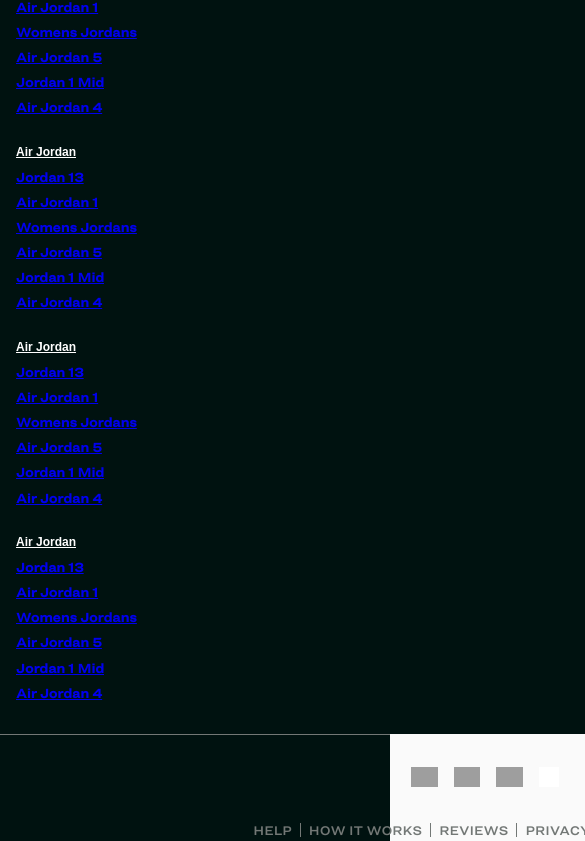
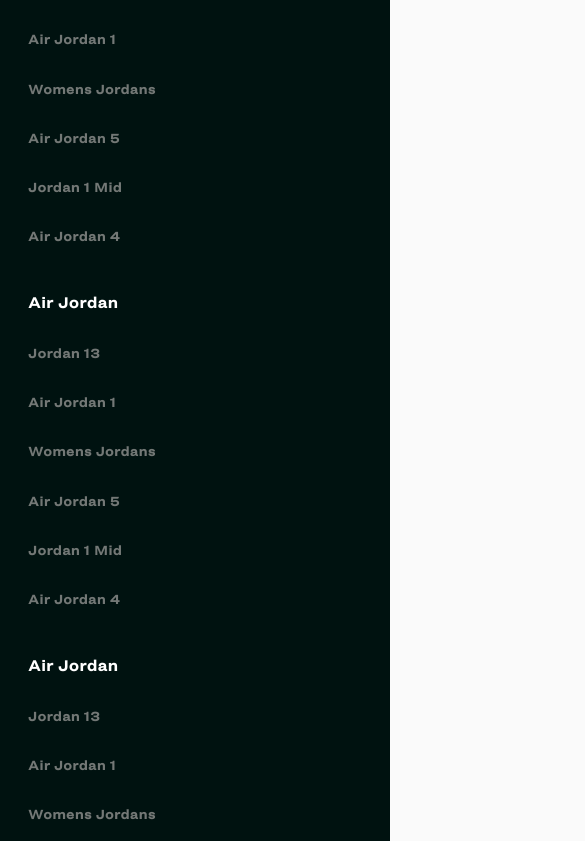
Before and after one commit to Ngxba/projectX-FrontEnd, a React (Create React App) app: page / in a window 390 px wide. Shown: the part 3438-4279 px from the top of the page, 585 px wide, since content can reach past the window. Built offline with nearby package versions, Linux system fonts and the light colour scheme; grey boxes are pictures that could not be loaded.

Commit message:
Add responsive to Footer

```diff
--- a/src/components/Footer/footer.style.jsx
+++ b/src/components/Footer/footer.style.jsx
@@ -2,7 +2,6 @@ import { makeStyles } from '@material-ui/core/styles';
 
 const footerStyle = makeStyles({
   root: {
-
     position: 'relative',
     zIndex: '2',
     paddingTop: '0',
--- a/src/components/Footer/footer_news/footer_news.style.jsx
+++ b/src/components/Footer/footer_news/footer_news.style.jsx
@@ -3,7 +3,19 @@ import { makeStyles } from '@material-ui/core/styles';
 const footerNewsStyle = makeStyles((theme) => ({
   root: {
     margin: '0 auto',
+    width: '100%',
+
+    '@media screen and (min-width: 48em)': {
+      width: '768px',
+    },
+
+    '@media screen and (min-width: 62em)': {
       width: '970px',
+    },
+
+    '@media screen and (min-width: 80em)': {
+      width: '1140px',
+    },
   },
 
   container: {
@@ -15,14 +27,6 @@ const footerNewsStyle = makeStyles((theme) => ({
   },
 
   'news--container': {
-    // display: 'flex',
-    // paddingRight: '0',
-    // WebkitBoxPack: 'justify',
-    // justifyContent: 'space-between',
-    // paddingTop: '1rem',
-    // paddingBottom: '1.25rem',
-    // flexFlow: 'row nowrap',
-
     display: 'flex',
     WebkitBoxFlexFlow: 'wrap',
     WebkitFlexFlow: 'wrap',
@@ -39,20 +43,20 @@ const footerNewsStyle = makeStyles((theme) => ({
     paddingBottom: '0.5rem',
     paddingRight: '0.75rem',
 
-    'screen and (min-width: 30em)': {
+    '@media screen and (min-width: 30em)': {
       WebkitFlexDirection: 'initial',
       MsFlexDirection: 'initial',
       flexDirection: 'initial',
       paddingRight: '0',
     },
-    'screen and (min-width: 48em)': {
+    '@media screen and (min-width: 48em)': {
       WebkitBoxPack: 'justify',
       WebkitJustifyContent: 'space-between',
       justifyContent: 'space-between',
       paddingTop: '1rem',
       paddingBottom: '1.25rem',
     },
-    'screen and (min-width: 62em)': {
+    '@media screen and (min-width: 62em)': {
       WebkitBoxFlexFlow: 'row nowrap',
       WebkitFlexFlow: 'row nowrap',
       MsFlexFlow: 'row nowrap',
@@ -61,39 +65,24 @@ const footerNewsStyle = makeStyles((theme) => ({
   },
 
   column: {
-    // fontWeight: '600',
-    // marginLeft: '0',
-    // width: 'auto',
-    // marginBottom: '0.75rem',
-    // marginRight: '0.75rem',
-
     width: '80%',
     marginBottom: '1.5rem',
     marginLeft: '1rem',
     marginRight: '0',
     fontWeight: '600',
 
-    'screen and (min-width: 30em)': {
-      __expression__: 'screen and (min-width: 30em)',
-      column: {
+    '@media screen and (min-width: 30em)': {
       width: '45%',
       marginLeft: '1.5rem',
     },
-    },
-    'screen and (min-width: 48em)': {
-      __expression__: 'screen and (min-width: 48em)',
-      column: {
+    '@media screen and (min-width: 48em)': {
       width: '33%',
       marginLeft: '0',
     },
-    },
-    'screen and (min-width: 62em)': {
-      __expression__: 'screen and (min-width: 62em)',
-      column: {
+    '@media screen and (min-width: 62em)': {
       width: 'auto',
       marginBottom: '0.75rem',
       marginRight: '0.75rem',
-      },
     },
   },
 
@@ -102,19 +91,36 @@ const footerNewsStyle = makeStyles((theme) => ({
     padding: '0px',
     listStyle: 'none',
     fontSize: '.625rem',
+
+    '@media screen and (min-width: 80em)': {
+      fontSize: '.75rem',
+    },
   },
 
   'li--heading': {
-    fontFamily: '"proxima-nova",sans-serif',
     fontSize: '.875rem',
 
-    // a tag inside li--heading
     '& a': {
+      color: '#FFFFFF',
+    },
+    '& a:hover': {
       color: '#FFFFFF',
     },
   },
 
   'li--a': {
+    display: 'inline-block',
+    letterSpacing: '0.5px',
+    padding: '0.75rem',
+    backgroundColor: 'transparent',
+    textDecoration: 'inherit',
+
+    '@media screen and (min-width: 48em)': {
+      padding: '0',
+    },
+  },
+
+  li: {
     paddingTop: '0.5rem',
     fontSize: '.75rem',
 
@@ -130,11 +136,6 @@ const footerNewsStyle = makeStyles((theme) => ({
       color: theme.palette.primary.main,
     },
   },
-
-  li: {
-    paddingTop: '0.5rem',
-    fontSize: '.75rem',
-  },
 }));
 
 export default footerNewsStyle;
--- a/src/components/Footer/site_information/site_information.style.jsx
+++ b/src/components/Footer/site_information/site_information.style.jsx
@@ -2,47 +2,114 @@ import { makeStyles } from '@material-ui/core/styles';
 
 const infoStyle = makeStyles((theme) => ({
   root: {
-    cursor: 'default',
+    background: '#001210',
   },
+
   row: {
     margin: '0 auto',
+    width: '100%',
+
+    '@media screen and (min-width: 48em)': {
+      width: '768px',
+    },
+
+    '@media screen and (min-width: 62em)': {
       width: '970px',
     },
+
+    '@media screen and (min-width: 80em)': {
+      width: '1140px',
+    },
+  },
+
   outer: {
+    margin: '0 auto',
+    padding: '1.25rem',
     display: 'flex',
     WebkitBoxPack: 'start',
+    MsFlexPack: 'start',
+    WebkitJustifyContent: 'center',
     justifyContent: 'center',
+    WebkitFlexDirection: 'column',
+    MsFlexDirection: 'column',
+    flexDirection: 'column',
+
+    '@media screen and (min-width: 48em)': {
       padding: '0',
+    },
+
+    '@media screen and (min-width: 62em)': {
+      WebkitFlexDirection: 'row',
+      MsFlexDirection: 'row',
       flexDirection: 'row',
     },
+  },
+
   container: {
     display: 'flex',
+    WebkitBoxPack: 'center',
+    MsFlexPack: 'center',
+    WebkitJustifyContent: 'center',
+    justifyContent: 'center',
+    WebkitBoxFlexWrap: 'wrap',
+    WebkitFlexWrap: 'wrap',
+    MsFlexWrap: 'wrap',
     flexWrap: 'wrap',
+
+    '@media screen and (min-width: 48em)': {
       WebkitBoxPack: 'start',
-    justifyContent: 'center',
+      MsFlexPack: 'start',
+      WebkitJustifyContent: 'start',
+      justifyContent: 'start',
     },
+  },
+
   element: {
     margin: '0',
+
+    '@media screen and (min-width: 30em)': {
+      margin: '0.75rem',
     },
+
+    '@media screen and (min-width: 48em)': {
+      margin: '0',
+    },
+  },
+
   'element--a': {
-    backgroundColor: 'transparent',
-    textDecoration: 'inherit',
     color: '#737876',
     textTransform: 'uppercase',
     borderLeftColor: '#737876',
     borderLeftStyle: 'solid',
+    borderLeftWidth: '0',
+    padding: '0.75rem',
+    display: 'inline-block',
+    fontSize: '.625rem',
+    textDecoration: 'none',
+    cursor: 'pointer',
+
+    '@media screen and (min-width: 30em)': {
+      padding: '0.75rem',
+    },
+    '@media screen and (min-width: 48em)': {
       borderLeftWidth: '1px',
+      padding: '0 5px',
       display: 'inline',
+    },
+    '@media screen and (min-width: 62em)': {
       padding: '0 8px',
       fontSize: '.75rem',
+    },
 
-    '&:hover': {
+    '& :hover, :focus, :active, :visited': {
       color: theme.palette.primary.main,
     },
   },
+
   'first--element': {
     border: '0',
   },
+
   'copyright--container': {
     display: 'flex',
     WebkitBoxPack: 'justify',
@@ -52,6 +119,7 @@ const infoStyle = makeStyles((theme) => ({
     WebkitBoxAlign: 'baseline',
     alignItems: 'baseline',
   },
+
   copyright: {
     marginBottom: '22px',
     fontStyle: 'normal',
@@ -61,6 +129,7 @@ const infoStyle = makeStyles((theme) => ({
     fontSize: '.75rem',
     paddingBottom: '0',
   },
+
 }));
 
 export default infoStyle;
--- a/src/components/Footer/social_medias/social_medias.jsx
+++ b/src/components/Footer/social_medias/social_medias.jsx
@@ -12,7 +12,9 @@ const SocialMedias = (props) =>
     <div className={classes.root}>
       <div className={classes.container}>
         <div className={classes['icons-container']}>
-          {
+          <div className={classes.inner}>
+
+            {
             socialData.map((element) => (
 
               // Add classes['icon--youtube'] to fix Youtube icon
@@ -57,7 +59,7 @@ const SocialMedias = (props) =>
                 )
             ))
           }
-
+          </div>
         </div>
       </div>
     </div>
--- a/src/components/Footer/social_medias/social_medias.style.jsx
+++ b/src/components/Footer/social_medias/social_medias.style.jsx
@@ -2,20 +2,46 @@ import { makeStyles } from '@material-ui/core/styles';
 
 const socialMediaStyle = makeStyles({
   root: {
-    cursor: 'default',
     margin: '0 auto',
-    width: '970px',
+    width: '100%',
+
+    '@media screen and (min-width: 48em)': {
+      width: '768px',
+    },
+
+    '@media screen and (min-width: 62em)': {
+      width: '970px',
+    },
+
+    '@media screen and (min-width: 80em)': {
+      width: '1140px',
+    },
   },
 
   container: {
     margin: '10px auto',
     display: 'flex',
+    WebkitFlexDirection: 'column',
+    MsFlexDirection: 'column',
+    flexDirection: 'column',
     WebkitBoxPack: 'justify',
+    WebkitJustifyContent: 'center',
     justifyContent: 'center',
+    WebkitAlignItems: 'center',
     WebkitBoxAlign: 'center',
+    MsFlexAlign: 'center',
     alignItems: 'center',
     minHeight: '65px',
-    flexDirection: 'row',
+
+    '@media screen and (min-width: 62em)': {
+      WebkitFlexDirection: 'row',
+      MsFlexDirection: 'row',
+      flexDirection: 'row',
+    },
+
+    '& *': {
+      margin: '10px 0',
+    },
   },
 
   'icons-container': {
@@ -25,23 +51,40 @@ const socialMediaStyle = makeStyles({
     paddingTop: '0',
   },
 
+  inner: {
+    display: 'flex',
+    WebkitBoxFlexFlow: 'row nowrap',
+    WebkitFlexFlow: 'row nowrap',
+    MsFlexFlow: 'row nowrap',
+    flexFlow: 'row nowrap',
+    paddingTop: '0.75rem',
+
+    '@media screen and (min-width: 48em)': {
+      paddingTop: '0',
+    },
+  },
+
   icon: {
     width: 'auto',
     padding: '0.5rem',
   },
 
   'icon--image': {
-    borderStyle: 'none',
-    display: 'block',
-    verticalAlign: 'middle',
-    maxWidth: '100%',
-    height: '1.25rem',
+    height: '1rem',
+
+    '@media screen and (min-width: 62em)': {
+      height: '1.25rem',
+    },
   },
 
   'icon--youtube': {
-    color: 'inherit',
+    WebkitFilter: 'brightness(0) invert(1)',
     filter: 'brightness(0) invert(1)',
-    width: '1.25rem',
+    width: '1rem',
+
+    '@media screen and (min-width: 62em)': {
+      width: '1.25rem',
+    },
   },
 
 });
```
Lines whose indentation alone changed are shown as unchanged.
